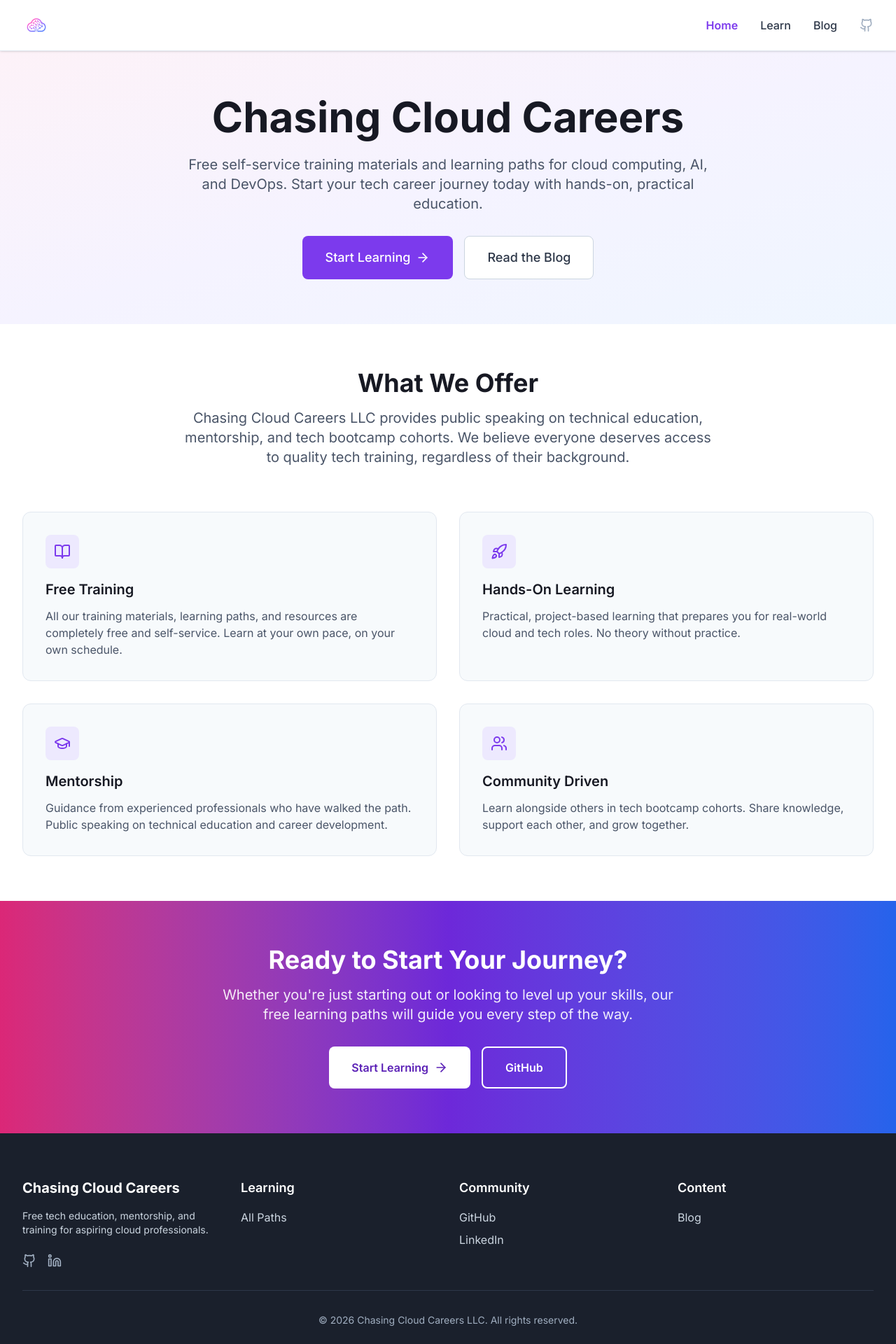
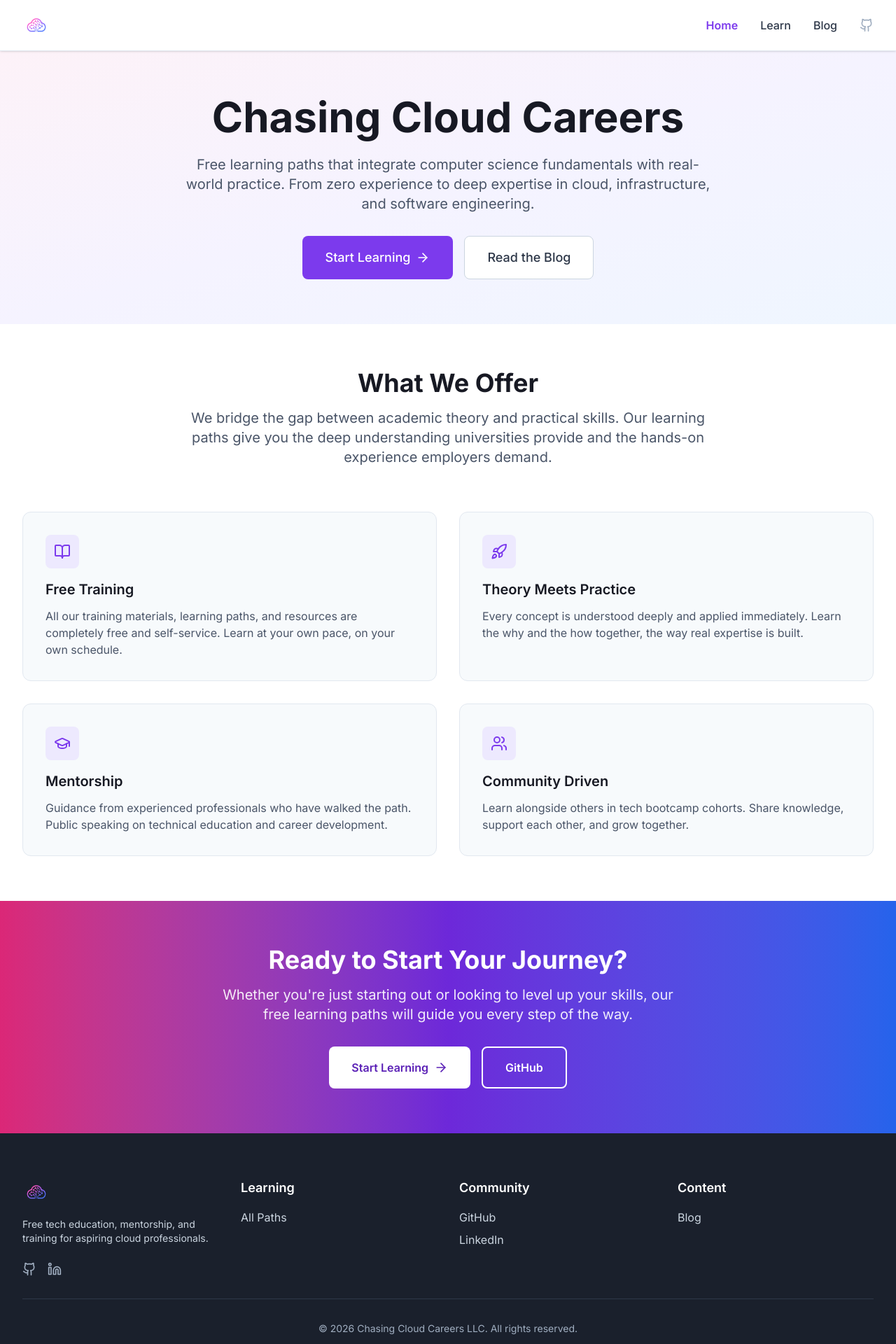
Before and after one commit to chasingcloudcareersllc/chasingcloudcareersllc.github.io, a Next.js app: page / in a window 1280 px wide. Shown: the top 1920 px of the page at 70% size. Built offline with nearby package versions, Linux system fonts and the light colour scheme.

Commit message:
Update site messaging to reflect integrated learning philosophy

```diff
--- a/app/layout.tsx
+++ b/app/layout.tsx
@@ -9,7 +9,7 @@ export const metadata: Metadata = {
     template: '%s | Chasing Cloud Careers',
     default: 'Chasing Cloud Careers - Free Tech Education & Training',
   },
-  description: 'Free self-service training materials, learning paths, and mentorship for cloud computing, AI, and DevOps. Public speaking on technical education and tech bootcamp cohorts.',
+  description: 'Free learning paths that integrate computer science fundamentals with real-world practice. From zero experience to deep expertise in cloud, infrastructure, and software engineering.',
   keywords: 'cloud computing, tech education, training, mentorship, bootcamp, DevOps, AI, machine learning, learning paths, free training',
   authors: [{ name: 'Chasing Cloud Careers LLC' }],
   robots: {
@@ -25,7 +25,7 @@ export const metadata: Metadata = {
   },
   openGraph: {
     title: 'Chasing Cloud Careers - Free Tech Education & Training',
-    description: 'Free self-service training materials, learning paths, and mentorship for cloud computing, AI, and DevOps.',
+    description: 'Free learning paths that integrate computer science fundamentals with real-world practice. From zero experience to deep expertise.',
     url: 'https://chasingcloudcareersllc.github.io',
     siteName: 'Chasing Cloud Careers',
     locale: 'en_US',
@@ -42,7 +42,7 @@ export const metadata: Metadata = {
   twitter: {
     card: 'summary_large_image',
     title: 'Chasing Cloud Careers - Free Tech Education & Training',
-    description: 'Free self-service training materials, learning paths, and mentorship for cloud computing, AI, and DevOps.',
+    description: 'Free learning paths that integrate computer science fundamentals with real-world practice. From zero experience to deep expertise.',
     images: ['/logo.png'],
   },
   alternates: {
--- a/app/learn/page.tsx
+++ b/app/learn/page.tsx
@@ -28,8 +28,8 @@ export default function LearnPage() {
               <span className="text-accent-500 block">Paths</span>
             </h1>
             <p className="text-xl text-slate-600 mb-8 max-w-3xl mx-auto">
-              Free self-service training materials for cloud computing, AI, and
-              DevOps. Choose a path and start learning at your own pace.
+              From computer science fundamentals to production infrastructure.
+              Choose a path and build deep expertise at your own pace.
             </p>
           </div>
         </div>
--- a/app/page.tsx
+++ b/app/page.tsx
@@ -18,8 +18,8 @@ export default function Home() {
     },
     {
       icon: Rocket,
-      title: 'Hands-On Learning',
-      description: 'Practical, project-based learning that prepares you for real-world cloud and tech roles. No theory without practice.',
+      title: 'Theory Meets Practice',
+      description: 'Every concept is understood deeply and applied immediately. Learn the why and the how together, the way real expertise is built.',
     },
     {
       icon: GraduationCap,
@@ -41,7 +41,7 @@ export default function Home() {
           '@type': 'Organization',
           name: 'Chasing Cloud Careers LLC',
           url: 'https://chasingcloudcareersllc.github.io',
-          description: 'Free self-service training materials, learning paths, and mentorship for cloud computing, AI, and DevOps.',
+          description: 'Free learning paths that integrate computer science fundamentals with real-world practice. From zero experience to deep expertise.',
           sameAs: [
             'https://github.com/chasingcloudcareersllc',
             'https://www.linkedin.com/company/chasing-cloud-careers',
@@ -58,7 +58,7 @@ export default function Home() {
               Chasing Cloud Careers
             </h1>
             <p className="text-xl text-slate-600 mb-8 max-w-3xl mx-auto">
-              Free self-service training materials and learning paths for cloud computing, AI, and DevOps. Start your tech career journey today with hands-on, practical education.
+              Free learning paths that integrate computer science fundamentals with real-world practice. From zero experience to deep expertise in cloud, infrastructure, and software engineering.
             </p>
             <div className="flex flex-col sm:flex-row gap-4 justify-center">
               <Link href="/learn/" className="btn-primary text-lg px-8 py-4">
@@ -81,7 +81,7 @@ export default function Home() {
               What We Offer
             </h2>
             <p className="text-xl text-slate-600 max-w-3xl mx-auto">
-              Chasing Cloud Careers LLC provides public speaking on technical education, mentorship, and tech bootcamp cohorts. We believe everyone deserves access to quality tech training, regardless of their background.
+              We bridge the gap between academic theory and practical skills. Our learning paths give you the deep understanding universities provide and the hands-on experience employers demand.
             </p>
           </div>
 
--- a/components/Footer.tsx
+++ b/components/Footer.tsx
@@ -1,4 +1,5 @@
 import Link from 'next/link'
+import Image from 'next/image'
 import { Github, Linkedin } from 'lucide-react'
 import { getAllLearnPaths } from '@/lib/learn'
 
@@ -11,10 +12,14 @@ export function Footer() {
         <div className="grid grid-cols-1 md:grid-cols-4 gap-8">
           {/* Org Info */}
           <div className="col-span-1 md:col-span-1">
-            <Link href="/" className="flex items-center space-x-3 mb-4">
-              <span className="text-xl font-bold">
-                Chasing Cloud Careers
-              </span>
+            <Link href="/" className="flex items-center mb-4">
+              <Image
+                src="/logo.png"
+                alt="Chasing Cloud Careers"
+                width={40}
+                height={40}
+                className="h-10 w-10"
+              />
             </Link>
             <p className="text-slate-300 mb-6 text-sm">
               Free tech education, mentorship, and training for aspiring cloud professionals.
```
